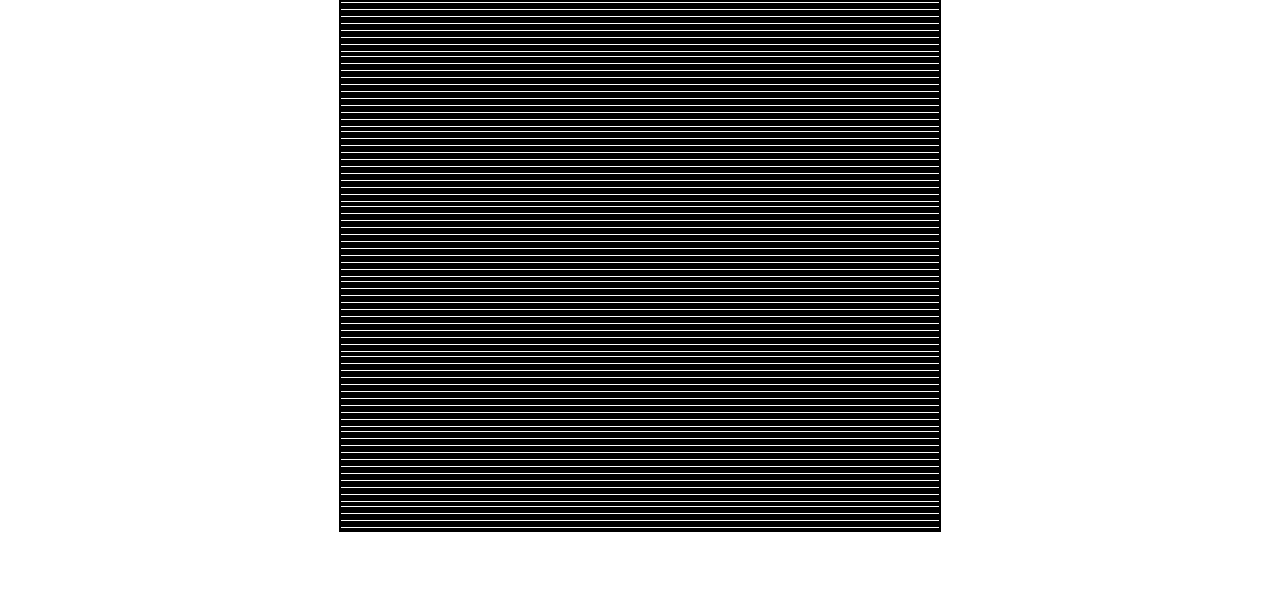
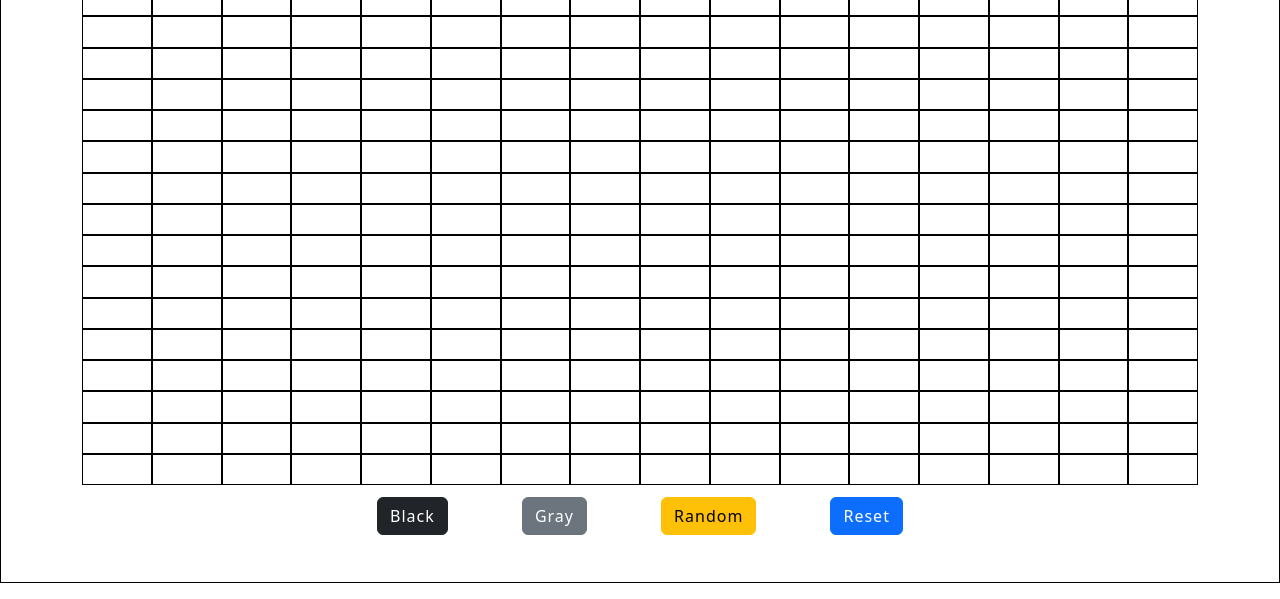
Before and after one commit to Cortes-Ces/etch-a-sketch, a website: page index.html in a window 1280 px wide. Shown: the part 217-816 px from the top of the page. Drawn offline with nearby package versions, Linux system fonts and the light colour scheme.

Commit message:
Fixed and added black, gray, rgb, and reset buttons

```diff
--- a/index.html
+++ b/index.html
@@ -4,16 +4,24 @@
     <meta charset="UTF-8">
     <meta name="viewport" content="width=device-width, initial-scale=1.0">
     <link rel="stylesheet" href="styles.css">
+    <link href="https://cdn.jsdelivr.net/npm/bootstrap@5.3.1/dist/css/bootstrap.min.css" rel="stylesheet" integrity="sha384-4bw+/aepP/YC94hEpVNVgiZdgIC5+VKNBQNGCHeKRQN+PtmoHDEXuppvnDJzQIu9" crossorigin="anonymous">
+    <script src="https://cdn.jsdelivr.net/npm/bootstrap@5.3.1/dist/js/bootstrap.bundle.min.js" integrity="sha384-HwwvtgBNo3bZJJLYd8oVXjrBZt8cqVSpeBNS5n7C8IVInixGAoxmnlMuBnhbgrkm" crossorigin="anonymous"></script>
 
     <title>Etch-a-Sketch</title>
+
 </head>
 <body>
+
     <div class="section">
-        <h1>Etch-a-Sketch</h1>
+
+       <h1 class="display-1">Etch-a-Sketch</h1>
+       <!-- <div class="btndanger">
+       <button type="button" class="btn btn-danger">Danger</button>
+    </div> -->
         <div class="container"></div>
         <div class="buttons"></div>
+
     </div>
-
 
 
     <script src="script.js"></script>
--- /dev/null
+++ b/package.json
@@ -0,0 +1,5 @@
+{
+  "dependencies": {
+    "bootstrap": "^5.3.1"
+  }
+}
--- a/script.js
+++ b/script.js
@@ -3,18 +3,90 @@ const btnBlack = document.createElement('button')
 const btnGray = document.createElement('button')
 const btnRGB = document.createElement('button')
 const btnSize = document.createElement('button')
-const buttonsContainer = document.createElement('buttons')
+const btnReset = document.createElement('button')
+const section = document.querySelector('.section')
+const buttonsContainer = document.querySelector('.buttons')
 
 // Create grid dynamically using divs
 function createDivs(col, rows) {
+
     for(let i = 0; i < (col * rows); i++){
         const div = document.createElement('div')
-        container.style.border = '1px solid black';
-        div.style.border = '1px solid '
-        container.style.gridTemplateColumns = `repeat(${col}, ifr)`;
-        container.style.gridTemplateRows = `repeat(${rows}, ifr)`;
+        div.style.border = '1px solid black'
+        container.style.gridTemplateColumns = `repeat(${col}, 1fr)`;
+        container.style.gridTemplateRows = `repeat(${rows}, 1fr)`;
         container.appendChild(div).classList.add('box')
     }
 }
 
-createDivs(16, 16)
+
+createDivs(16,16)
+
+function blackColor() {
+    const boxs = container.querySelectorAll('.box')
+    btnBlack.className = 'btn btn-dark';
+    btnBlack.textContent = 'Black';
+    btnBlack.addEventListener('click', () =>{
+        boxs.forEach(box => box.addEventListener('mouseover', () => {
+            //let Rnum = Math.floor(Math.random() * 25);
+            let blackScale = `rgb(${0}, ${0}, ${0})`
+            box.style.background = blackScale;
+        }))
+    })
+
+    buttonsContainer.appendChild(btnBlack)
+}
+blackColor()
+
+function grayColor() {
+    const boxs = container.querySelectorAll('.box')
+    btnGray.className = 'btn btn-secondary';
+    btnGray.textContent = 'Gray';
+    btnGray.addEventListener('click', () =>{
+        boxs.forEach(box => box.addEventListener('mouseover', () => {
+            let Rnum = Math.floor(Math.random() * 256);
+            let grayScale = `rgb(${Rnum}, ${Rnum}, ${Rnum})`
+            box.style.background = grayScale;
+        }))
+    })
+
+    buttonsContainer.appendChild(btnGray)
+}
+grayColor()
+
+function rgbColor() {
+    const boxs = container.querySelectorAll('.box')
+    btnRGB.className = 'btn btn-warning';
+    btnRGB.textContent = 'Random';
+    btnRGB.addEventListener('click', () =>{
+        boxs.forEach(box => box.addEventListener('mouseover', () => {
+            let r = Math.floor(Math.random() * 255);
+            let g = Math.floor(Math.random() * 255);
+            let b = Math.floor(Math.random() * 255);
+            let randomScale = `rgb(${r}, ${g}, ${b})`
+            box.style.background = randomScale;
+        }))
+    })
+
+    buttonsContainer.appendChild(btnRGB)
+}
+rgbColor()
+
+function resetBtn() {
+    const boxs = container.querySelectorAll('.box')
+    btnReset.className = 'btn btn-primary';
+    btnReset.textContent = 'Reset';
+    btnReset.addEventListener('click', () => {
+        boxs.forEach(box => {
+            box.style.background = `rgb(${255}, ${255}, ${255})`
+        })
+    })
+
+
+
+
+buttonsContainer.appendChild(btnReset)
+}
+
+
+resetBtn()
--- a/styles.css
+++ b/styles.css
@@ -1,3 +1,9 @@
+*{
+    padding: 0;
+    margin: 0;
+    box-sizing: border-box;
+}
+
 .section {
     display: flex;
     justify-content: center;
@@ -5,6 +11,7 @@
     flex-direction: column;
     width: 100%;
     height: 100vh;
+    border: 1px solid black;
 }
 
 section h1 {
@@ -16,9 +23,43 @@ section h1 {
     font-size: 4em;
 }
 
-.container {
+    .container {
     display: grid;
-    width: 600px;
-    height: 600px;
+    width: 500px;
+    height: 500px;
     z-index: 100;
 }
+
+.buttons{
+    width: 600px;
+    position: absolute;
+    padding: 3em 0;
+    bottom: 0;
+    display: flex;
+    justify-content: space-around;
+
+}
+
+.btn{
+    padding: 1em 3em;
+    order: 1;
+    background: rgb(240, 255, 240);
+    border: none;
+    outline: none;
+    font-weight: bold;
+    z-index: 100;
+    letter-spacing: 1px;
+}
+
+.btn btn-danger{
+    width: 100px;
+    height: 100px;
+    position: absolute;
+    padding: 3em 0;
+    bottom: 100;
+    right: 400px;
+    top: 100px;
+    display: flex;
+    justify-content:flex-end;
+    align-items: flex-end;
+}
```
Also changed, not shown: 1 other file.
